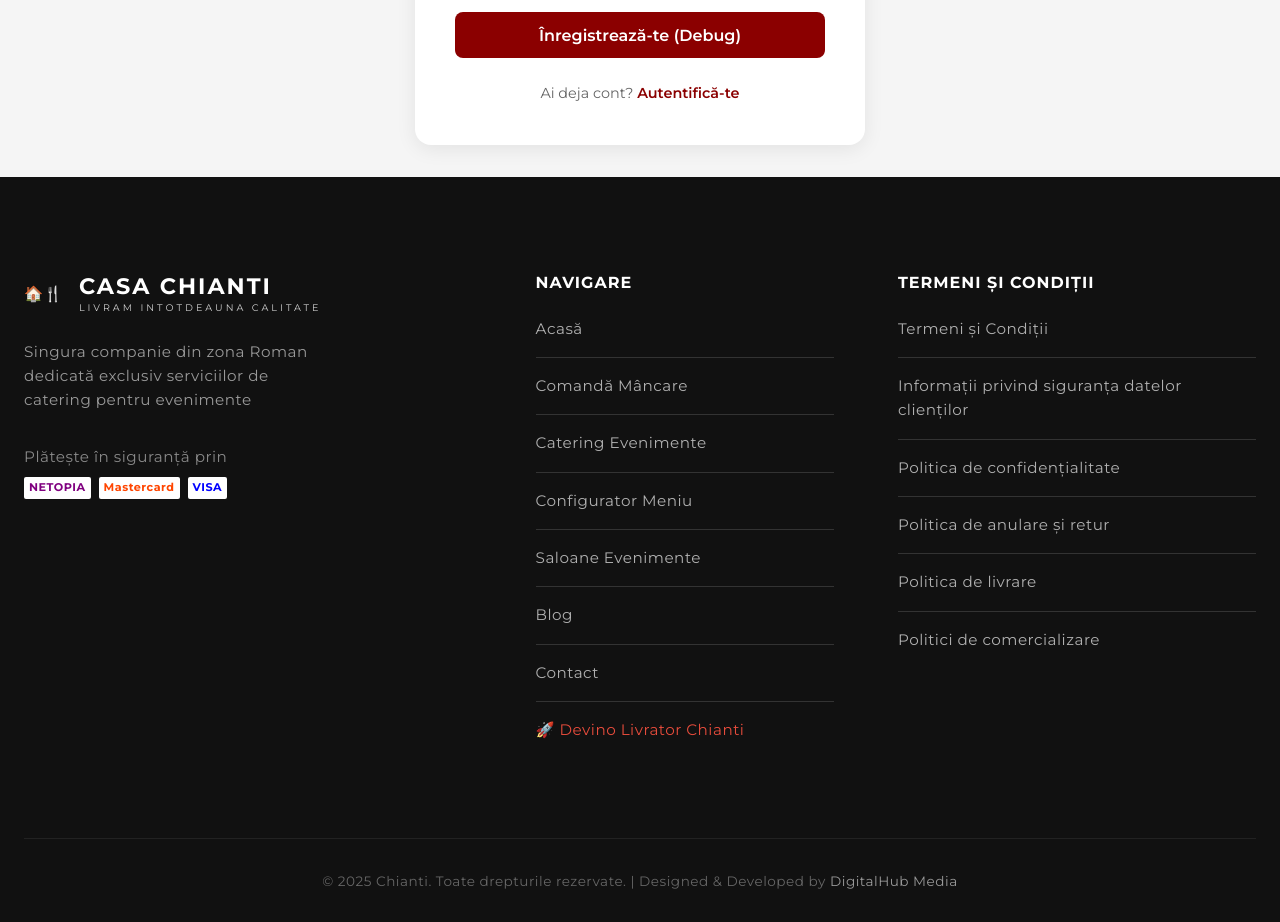
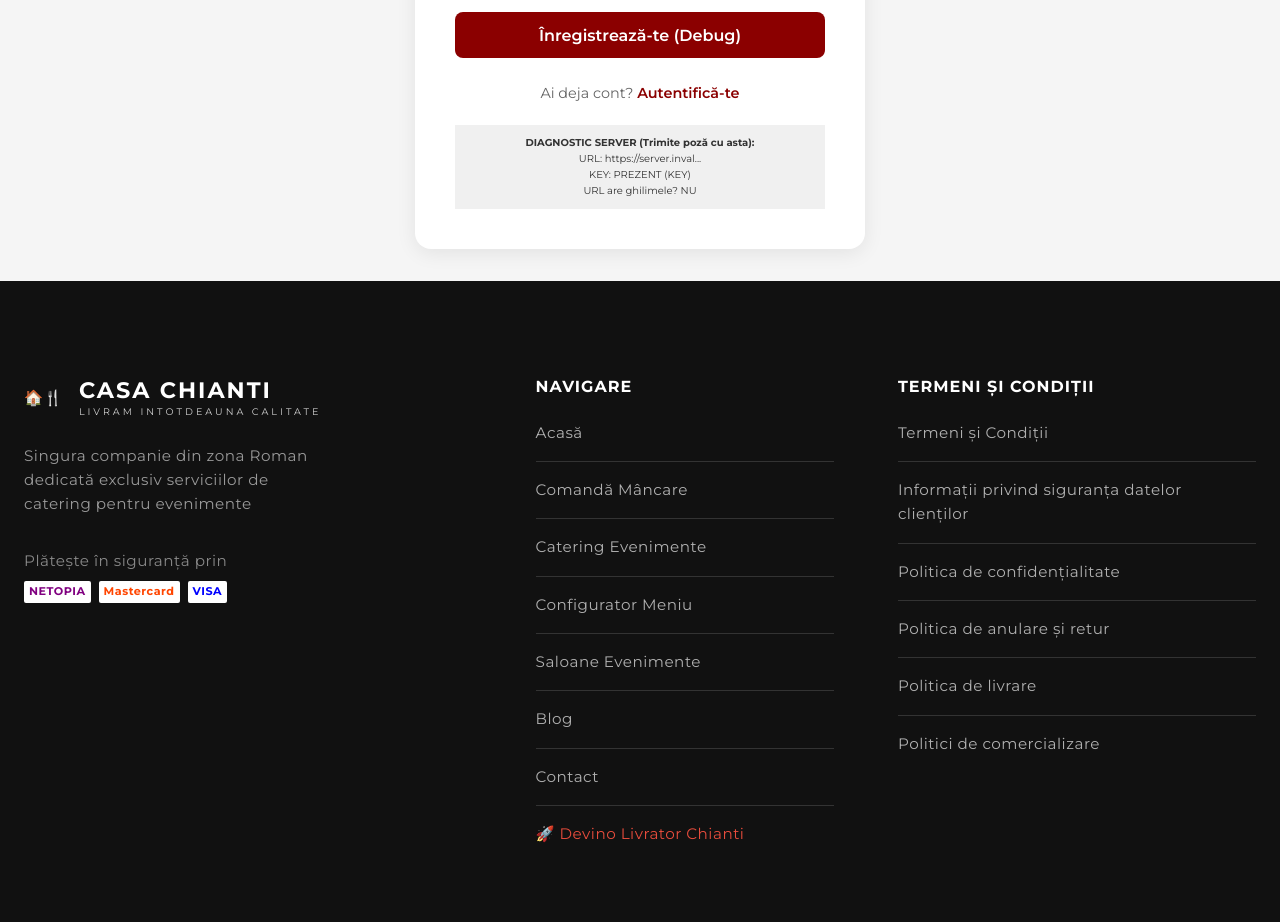
Before and after one commit to digitalhubmedia1-spec/proiect-chianti, a React (Vite) app: page /register in a window 1280 px wide. Shown: the part 1020-1942 px from the top of the page. Built offline with nearby package versions, Linux system fonts and the light colour scheme; no server answers; the database is empty.

Commit message:
Add on-screen diagnostic for Supabase Env Vars

```diff
--- a/src/pages/Register.jsx
+++ b/src/pages/Register.jsx
@@ -106,6 +106,15 @@ const Register = () => {
                 <p className="auth-link">
                     Ai deja cont? <Link to="/login">Autentifică-te</Link>
                 </p>
+
+                {/* DEBUG SECTION - REMOVE BEFORE PRODUCTION */}
+                <div style={{ marginTop: '20px', padding: '10px', background: '#f0f0f0', fontSize: '10px', color: '#333' }}>
+                    <strong>DIAGNOSTIC SERVER (Trimite poză cu asta):</strong><br />
+                    URL: {import.meta.env.VITE_SUPABASE_URL ? import.meta.env.VITE_SUPABASE_URL.substring(0, 20) + "..." : "LIPSA"}<br />
+                    KEY: {import.meta.env.VITE_SUPABASE_KEY ? "PREZENT (KEY)" : (import.meta.env.VITE_SUPABASE_ANON_KEY ? "PREZENT (ANON)" : "LIPSA COMPLET")}
+                    <br />
+                    URL are ghilimele? {import.meta.env.VITE_SUPABASE_URL && import.meta.env.VITE_SUPABASE_URL.includes('"') ? "DA (STERGE-LE!)" : "NU"}
+                </div>
             </div>
         </div>
     );
```
